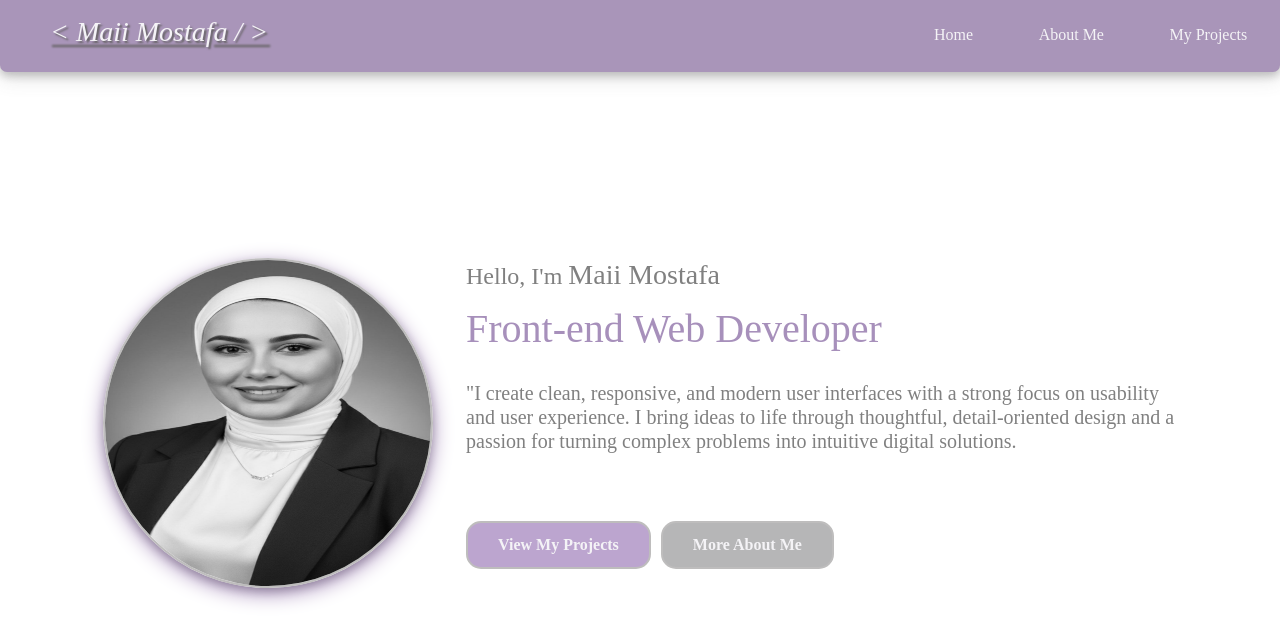
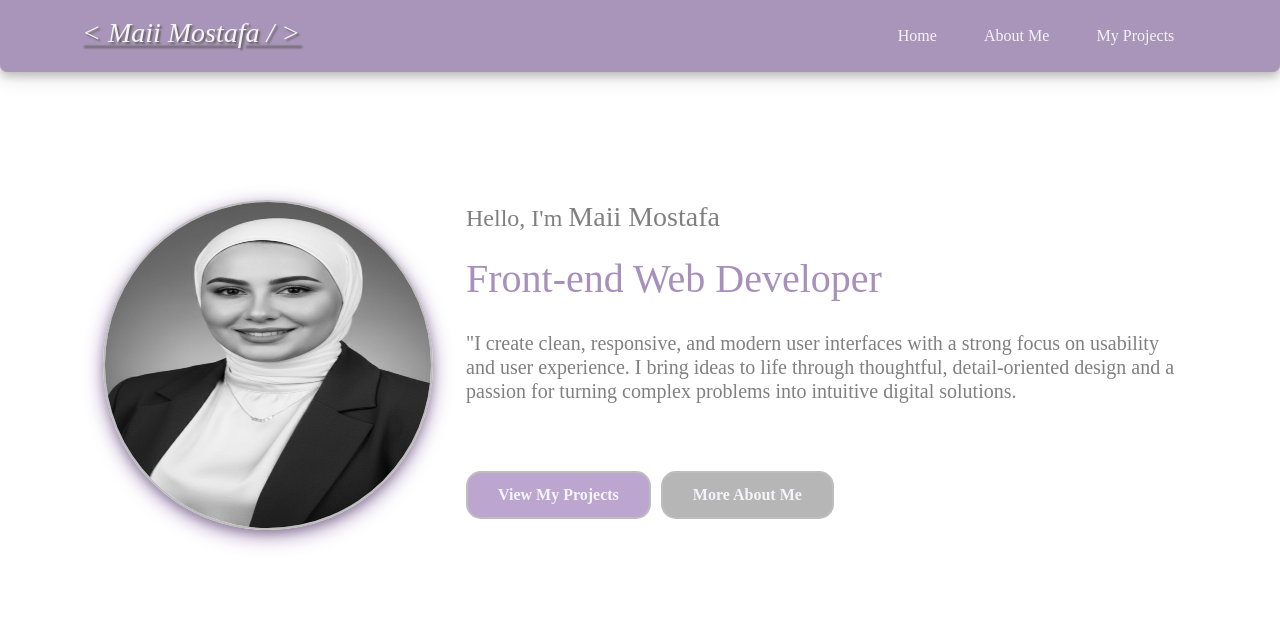
Before and after one commit to MaiiMostafa98/my-portfolio, a Next.js app: page / in a window 1280 px wide. Shown: the top 644 px of the page. Built offline with nearby package versions, Linux system fonts and the light colour scheme.

Commit message:
edit design

```diff
--- a/app/Navbar/Navbar.jsx
+++ b/app/Navbar/Navbar.jsx
@@ -5,10 +5,11 @@ export default function Navbar() {
   return <>
 
 
-   <div className='navbar1'>
-    <div className='row '>
-      <div className='col-sm-12 col-md-8 '>
-         <button> <a href='/' className=' link-underline  link-underline-opacity-0'><h3 className='navbar-logo'>{'< Maii Mostafa / >'}</h3></a> </button>
+   <div className='navbar1 pt-3 pb-2'>
+   <div className='container'>
+     <div className='row '>
+      <div className='col-12 col-md-8 text-center text-md-start  mb-md-0 '>
+         <button > <a href='/' className=' link-underline  link-underline-opacity-0'><h3 className='navbar-logo'>{'< Maii Mostafa / >'}</h3></a> </button>
       </div>
       <div className='col-sm-12  col-md-4  '>
            <ul className=' d-flex justify-content-around pt-2  '>
@@ -26,6 +27,7 @@ export default function Navbar() {
       </div>
     </div>
    </div>
+   </div>
 
 
 
--- a/app/globals.css
+++ b/app/globals.css
@@ -21,7 +21,6 @@
 {
     background-color: rgb(169, 149, 185) ;
     width: 100%;
-    padding: 5px 0px;
     position: fixed;
     z-index: 9999;
     box-shadow: 0 4px 8px 0 rgba(0, 0, 0, 0.2), 0 6px 20px 0 rgba(98, 97, 97, 0.19);
@@ -39,8 +38,7 @@
 
 .navbar-logo
 {
-    padding: 10px 0px 10px 20px;
-    margin-left: 30px;
+
     color: rgb(244, 243, 246);
     font-family: "Agustina Regular";
     font-optical-sizing:inherit;
@@ -54,7 +52,7 @@
 li
 {
     display: inline-block;
-    padding: 10px 0px 0px 0px;
+
 }
 
 
@@ -62,7 +60,6 @@ ul li a
 {
     text-decoration: none;
     color: rgb(244, 243, 246);
-    padding: 20px 20px 10px 20px ;
     border: transparent solid 3px;
     /* border-radius: 5px; */
     transition: 0.5s;
@@ -74,7 +71,6 @@ ul li a:hover
     text-decoration: none;
     color: rgb(244, 243, 246);
     /* background-color: grey; */
-    padding: 20px 20px 10px 20px ;
     border-bottom: rgb(111, 110, 111) solid 3px;
     /* border-radius: 5px; */
 }
@@ -102,7 +98,7 @@ ul li a:hover
 
 .home-intro
 {
-   padding: 30px 0px 0px 0px;
+   padding: 20px 0px 0px 0px;
    color: gray;
    width: 100%;
 }
@@ -182,6 +178,7 @@ ul li a:hover
    display: flex;
    justify-content:space-around;
 }
+
 
 .home-img img
 {
--- a/app/page.jsx
+++ b/app/page.jsx
@@ -12,39 +12,20 @@ export default function page() {
 
    <div className='home-intro ' >
     <div className="home-card ">
-        <div className='row pt-5'>
-
-
-          {/* <div className='col-12'>
-               <div className="home-img ">
-                  <Image src={myImage} alt='myPic' />
-               </div>
-          </div>
-
-
-          <div className='col-12 text-center'>
-             <div>
-                <h4>Hello, I'm <strong className='h3'>  Maii Mostafa</strong> </h4>
-
-                <h1>Front-end Web Developer</h1>
-                <p className="p h5">"I create clean, responsive, and modern user interfaces with a strong focus on usability and user experience. I bring ideas to life through thoughtful, detail-oriented design and a passion for turning complex problems into intuitive digital solutions. </p>
-                <Link href="/Projects"><button ><strong>View My Projects</strong></button></Link>
-                <Link href="/About"><button className='bt-gray' ><strong>More About Me</strong></button></Link>
-             </div>
-          </div> */}
+        <div className='row '>
 
 
 
          <div className='col-12 col-md-4 mb-4 '>
                <div className="home-img ">
-                  <Image src={myImage} alt='myPic' />
+                  <Image src={myImage} alt='myPic'  />
                </div>
           </div>
 
 
           <div className='col-12 col-md-8 text-center text-md-start '>
              <div>
-                <h4>Hello, I'm <strong className='h3'>  Maii Mostafa</strong> </h4>
+                <h4 className='pb-2'>Hello, I'm <strong className='h3 '>  Maii Mostafa</strong> </h4>
 
                 <h1>Front-end Web Developer</h1>
                 <p className="p h5">"I create clean, responsive, and modern user interfaces with a strong focus on usability and user experience. I bring ideas to life through thoughtful, detail-oriented design and a passion for turning complex problems into intuitive digital solutions. </p>
```
Also changed, not shown: app/Projects/HtmlandCssAndBootstrap/page.jsx (+7 -6 lines).
